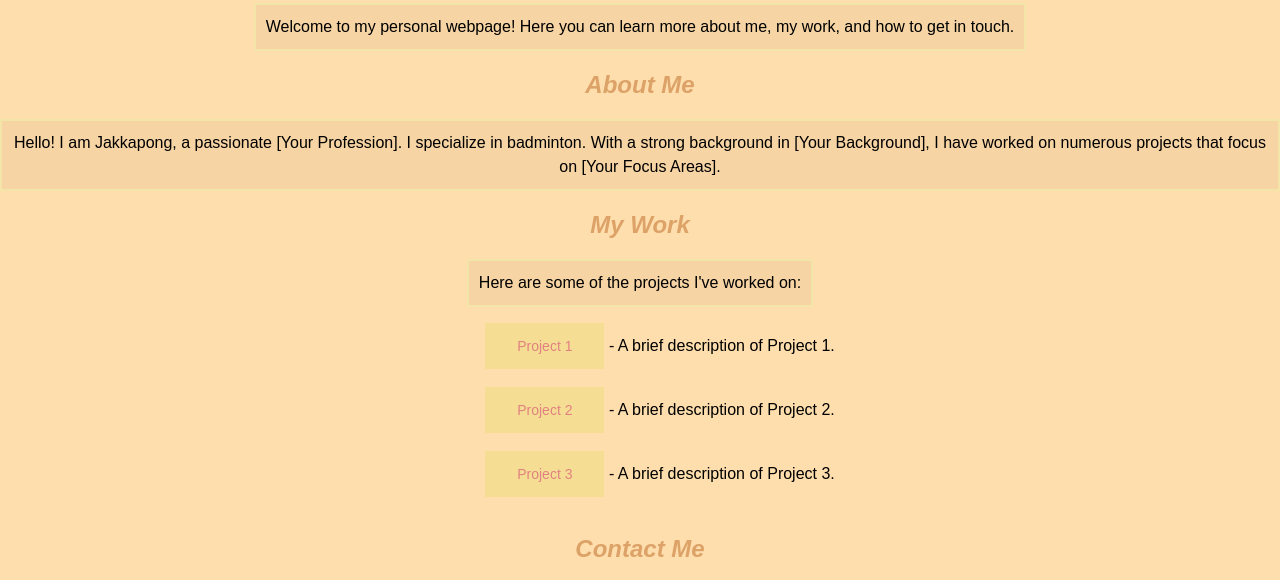
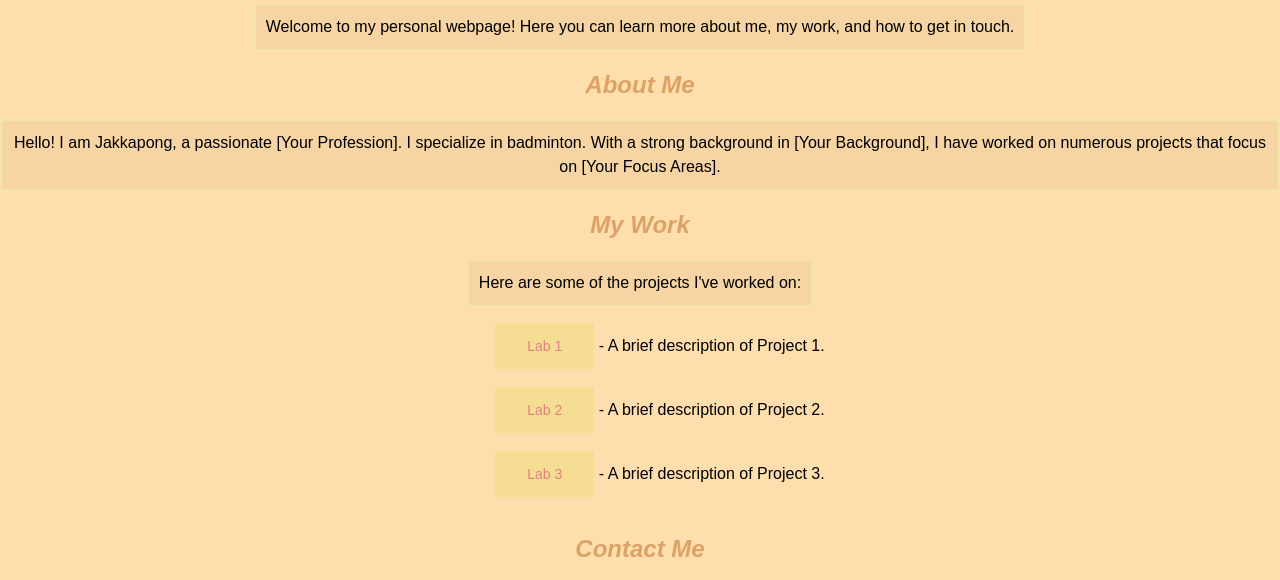
Before and after one commit to its1sttimeee/DE251, a plain HTML site: page Lab03_css/lab3_template.html in a window 1280 px wide. Shown: the part 87-667 px from the top of the page. Drawn offline with Linux system fonts and the light colour scheme.

Commit message:
add Lab1-3 link

```diff
--- a/Lab03_css/lab3_template.html
+++ b/Lab03_css/lab3_template.html
@@ -21,9 +21,9 @@
         <h2>My Work</h2>
         <p>Here are some of the projects I've worked on:</p>
         <ul>
-            <a href="https://link-to-project-1.com" target="_blank" class="colbutton">Project 1</a> - A brief description of Project 1.<br><br>
-            <a href="https://link-to-project-2.com" target="_blank" class ="colbutton">Project 2</a> - A brief description of Project 2.<br><br>
-            <a href="https://link-to-project-3.com" target="_blank" class ="colbutton">Project 3</a> - A brief description of Project 3.<br><br>
+            <a href="https://github.com/its1sttimeee/DE251/tree/main/Lab01_HTML" target="_blank" class="colbutton">Lab 1</a> - A brief description of Project 1.<br><br>
+            <a href="https://github.com/its1sttimeee/DE251/tree/main/Lab02_Jakkapong" target="_blank" class ="colbutton">Lab 2</a> - A brief description of Project 2.<br><br>
+            <a href="https://github.com/its1sttimeee/DE251/tree/main/Lab03_css" target="_blank" class ="colbutton">Lab 3</a> - A brief description of Project 3.<br><br>
           </ul>
     </section>
 
```
Also changed, not shown: 1 other file.
